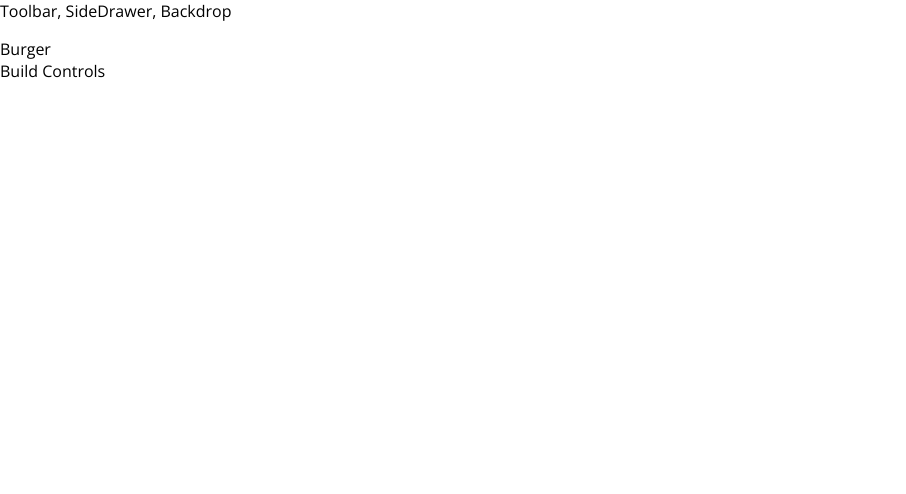
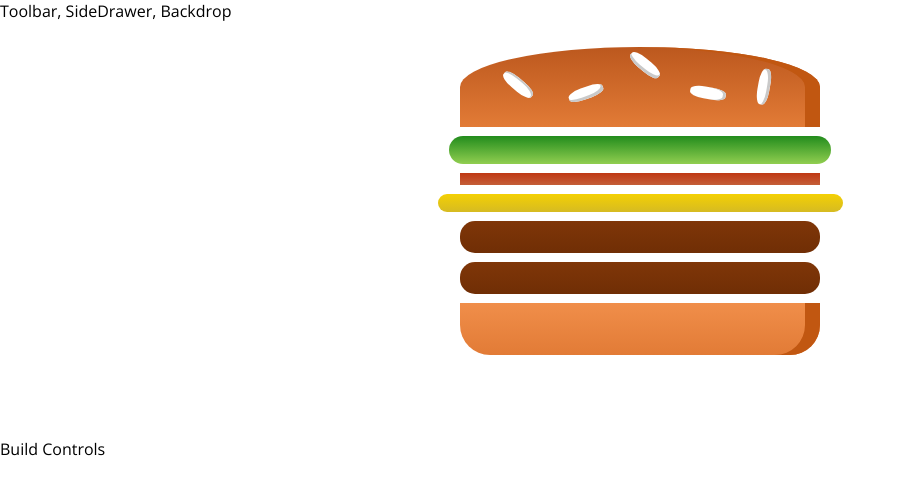
Before and after one commit to andihoerudin24/React-Burger-App, a React app: page / in a window 1280 px wide. Shown: the top 494 px of the page, without its empty margins (0-906 px from the left). Built offline with nearby package versions, Linux system fonts and the light colour scheme.

Commit message:
style done

```diff
--- a/package.json
+++ b/package.json
@@ -30,7 +30,7 @@
     "postcss-flexbugs-fixes": "3.2.0",
     "postcss-loader": "2.0.6",
     "promise": "8.0.1",
-    "prop-types": "^15.6.0",
+    "prop-types": "^15.7.2",
     "react": "^16.0.0",
     "react-dev-utils": "^4.0.1",
     "react-dom": "^16.0.0",
--- /dev/null
+++ b/src/components/Burger/Burger.css
@@ -0,0 +1,29 @@
+.Burger{
+    width: 100%;
+    margin: auto;
+    height: 250px;
+    overflow: scroll;
+    text-align: center;
+    font-weight: bold;
+    font-size: 1.2rem;
+}
+
+@media (min-width: 1000px) and (min-height:700px){
+    .Burger{
+        width: 700px;
+        height: 600px;
+    }
+}
+@media (min-width: 500px) and (min-height:400px){
+    .Burger{
+        width: 350px;
+        height: 300px;
+    }
+}
+
+@media (min-width: 500px) and (min-height:401px){
+    .Burger{
+        width: 450px;
+        height: 400px;
+    }
+}
--- /dev/null
+++ b/src/components/Burger/Burger.js
@@ -0,0 +1,21 @@
+import React from 'react'
+import classes from './Burger.css'
+import BurgerIngredient from './Burgeringredients/BurgerIngredient'
+
+const burger =  props => {
+    const transfromedingredients= Object.keys(props.ingredients).map(igKey =>{
+         return [...Array(props.ingredients[igKey])].map((_,i)=>{
+           return <BurgerIngredient key={igKey + i} type={igKey} />
+         })
+    })
+    console.log(transfromedingredients)
+     return(
+       <div className={classes.Burger}>
+           <BurgerIngredient type="bread-top"/>
+              {transfromedingredients}
+           <BurgerIngredient type="bread-bottom"/>
+       </div>
+     )
+}
+
+export default burger
--- /dev/null
+++ b/src/components/Burger/Burgeringredients/BurgerIngredient.css
@@ -0,0 +1,113 @@
+.BreadBottom {
+    height: 13%;
+    width: 80%;
+    background: linear-gradient(#F08E4A, #e27b36);
+    border-radius: 0 0 30px 30px;
+    box-shadow: inset -15px 0 #c15711;
+    margin: 2% auto;
+}
+
+.BreadTop {
+    height: 20%;
+    width: 80%;
+    background: linear-gradient(#bc581e, #e27b36);
+    border-radius: 50% 50% 0 0;
+    box-shadow: inset -15px 0 #c15711;
+    margin: 2% auto;
+    position: relative;
+}
+
+.Seeds1 {
+    width: 10%;
+    height: 15%;
+    position: absolute;
+    background-color: white;
+    left: 30%;
+    top: 50%;
+    border-radius: 40%;
+    transform: rotate(-20deg);
+    box-shadow: inset -2px -3px #c9c9c9;
+}
+
+.Seeds1:after {
+    content: "";
+    width: 100%;
+    height: 100%;
+    position: absolute;
+    background-color: white;
+    left: -170%;
+    top: -260%;
+    border-radius: 40%;
+    transform: rotate(60deg);
+    box-shadow: inset -1px 2px #c9c9c9;
+  }
+
+.Seeds1:before {
+    content: "";
+    width: 100%;
+    height: 100%;
+    position: absolute;
+    background-color: white;
+    left: 180%;
+    top: -50%;
+    border-radius: 40%;
+    transform: rotate(60deg);
+    box-shadow: inset -1px -3px #c9c9c9;
+  }
+
+  .Seeds2 {
+    width: 10%;
+    height: 15%;
+    position: absolute;
+    background-color: white;
+    left: 64%;
+    top: 50%;
+    border-radius: 40%;
+    transform: rotate(10deg);
+    box-shadow: inset -3px 0 #c9c9c9;
+  }
+
+  .Seeds2:before {
+    content: "";
+    width: 100%;
+    height: 100%;
+    position: absolute;
+    background-color: white;
+    left: 150%;
+    top: -130%;
+    border-radius: 40%;
+    transform: rotate(90deg);
+    box-shadow: inset 1px 3px #c9c9c9;
+  }
+
+
+.Meat {
+    width: 80%;
+    height: 8%;
+    background: linear-gradient(#7f3608, #702e05);
+    margin: 2% auto;
+    border-radius: 15px;
+}
+
+.Cheese {
+    width: 90%;
+    height: 4.5%;
+    margin: 2% auto;
+    background: linear-gradient(#f4d004, #d6bb22);
+    border-radius: 20px;
+}
+
+.Salad {
+    width: 85%;
+    height: 7%;
+    margin: 2% auto;
+    background: linear-gradient(#228c1d, #91ce50);
+    border-radius: 20px;
+}
+
+.Bacon {
+    width: 80%;
+    height: 3%;
+    background: linear-gradient(#bf3813, #c45e38);
+    margin: 2% auto;
+}
--- /dev/null
+++ b/src/components/Burger/Burgeringredients/BurgerIngredient.js
@@ -0,0 +1,44 @@
+import React, { Component } from "react";
+import PropTypes from "prop-types";
+import classes from "./BurgerIngredient.css";
+
+class BurgerIngredient extends Component {
+  render() {
+    let ingredient = 0;
+    switch (this.props.type) {
+      case "bread-bottom":
+        ingredient = <div className={classes.BreadBottom}></div>;
+        break;
+      case "bread-top":
+        ingredient = (
+          <div className={classes.BreadTop}>
+            <div className={classes.Seeds1}></div>
+            <div className={classes.Seeds2}></div>
+          </div>
+        );
+        break;
+      case "meat":
+        ingredient = <div className={classes.Meat}></div>;
+        break;
+      case "cheese":
+        ingredient = <div className={classes.Cheese}></div>;
+        break;
+      case "bacon":
+        ingredient = <div className={classes.Bacon}></div>;
+        break;
+      case "salad":
+        ingredient = <div className={classes.Salad}></div>;
+        break;
+      default:
+        ingredient = null;
+    }
+
+    return ingredient;
+  }
+}
+
+BurgerIngredient.propTypes ={
+    type:PropTypes.string.isRequired
+}
+
+export default BurgerIngredient;
--- a/src/containers/BurgerBuilder/BurgerBuilder.js
+++ b/src/containers/BurgerBuilder/BurgerBuilder.js
@@ -1,13 +1,26 @@
 import React,{Component} from 'react'
 import Aux from '../../hoc/Aux'
+import Burger from '../../components/Burger/Burger'
+class BurgerBuilder extends Component{
+    // constructor(props){
+    //     super(props)
+    //     this.state={
 
-class BurgerBuilder extends Component{
+    //     }
+    // }
+    state ={
+      ingredients:{
+          salad:1,
+          bacon:1,
+          cheese:1,
+          meat:2
+      }
+    }
+
     render(){
         return(
             <Aux>
-                <div>
-                    Burger
-                </div>
+                <Burger ingredients={this.state.ingredients} />
                 <div>
                     Build Controls
                 </div>
```
Also changed, not shown: 1 other file (tests, documents, lock files or other folders).
